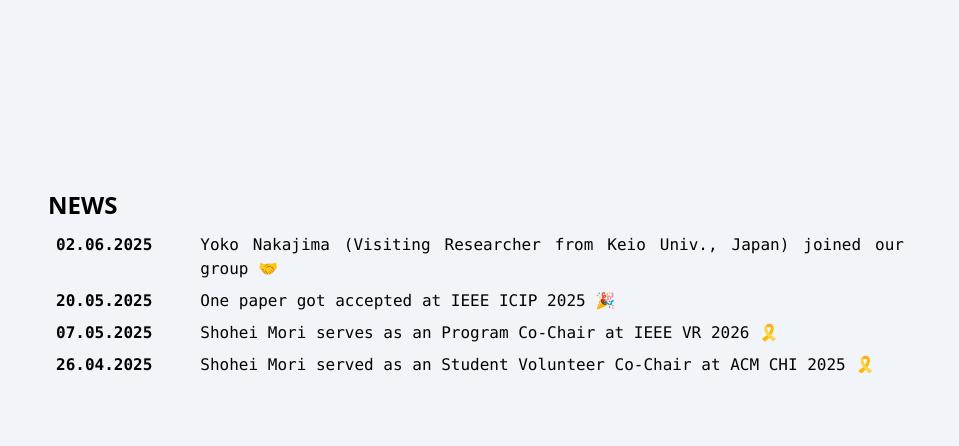
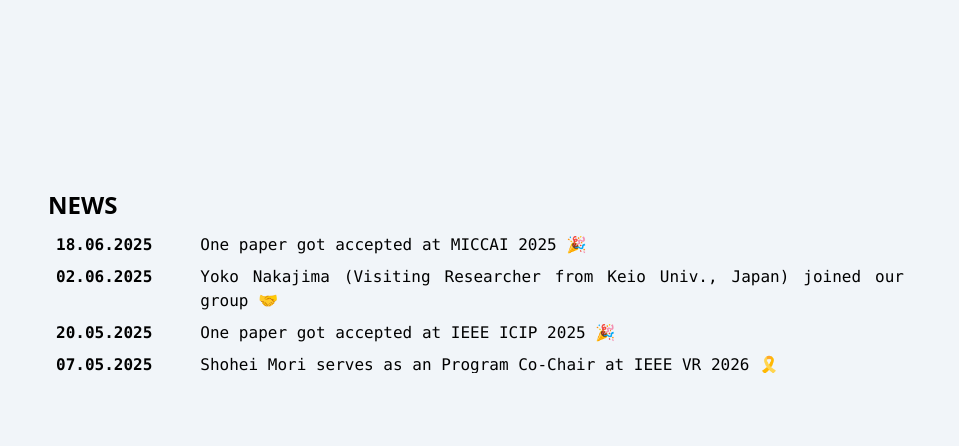
Before and after one commit to mediated-reality/mediated-reality.github.io, a website: page docs/index.html in a window 1280 px wide. Shown: the part 307-753 px from the top of the page, without its empty margins (160-1119 px from the left). Drawn offline with Linux system fonts and the light colour scheme.

Commit message:
MICCAI25 acceptance

```diff
--- a/docs/index.html
+++ b/docs/index.html
@@ -69,6 +69,10 @@
                 NEWS
             </div>
             <div class="dark:text-white font-mono h-36 overflow-y-scroll scrollbar-hide">
+                <div class="flex flex-col md:flex-row hover:bg-slate-500/50 dark:hover:bg-slate-700/50 p-1 px-2 rounded-md">
+                    <p class="mr-12 font-bold">18.06.2025</p>
+                    <p>One paper got accepted at MICCAI 2025 🎉</p>
+                </div>
                 <div class="flex flex-col md:flex-row hover:bg-slate-500/50 dark:hover:bg-slate-700/50 p-1 px-2 rounded-md">
                     <p class="mr-12 font-bold">02.06.2025</p>
                     <p>Yoko Nakajima (Visiting Researcher from Keio Univ., Japan) joined our group 🤝</p>
```
